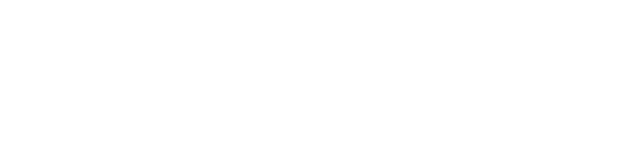
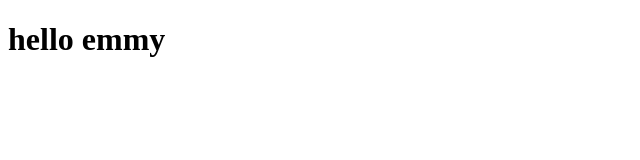
Before and after one commit to emmyjlight/first-site, a plain HTML site: page index.html in a window 1280 px wide. Shown: the whole page, without its empty margins (0-640 px from the left). Drawn offline with Linux system fonts and the light colour scheme.

Commit message:
h1 update

```diff
--- a/index.html
+++ b/index.html
@@ -7,6 +7,6 @@
     <link rel="stylesheet" href="index.css">
 </head>
 <body>
-
+    <h1>hello emmy</h1>
 </body>
 </html>
```
